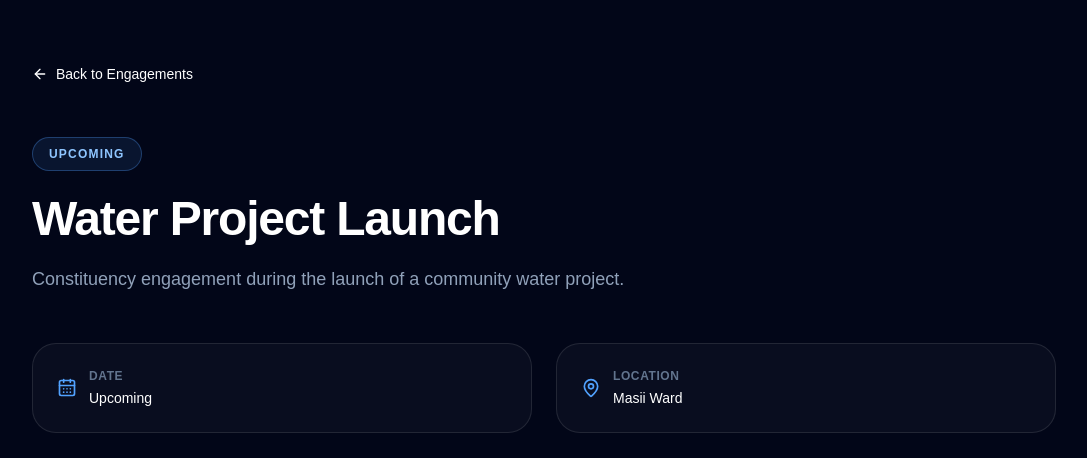
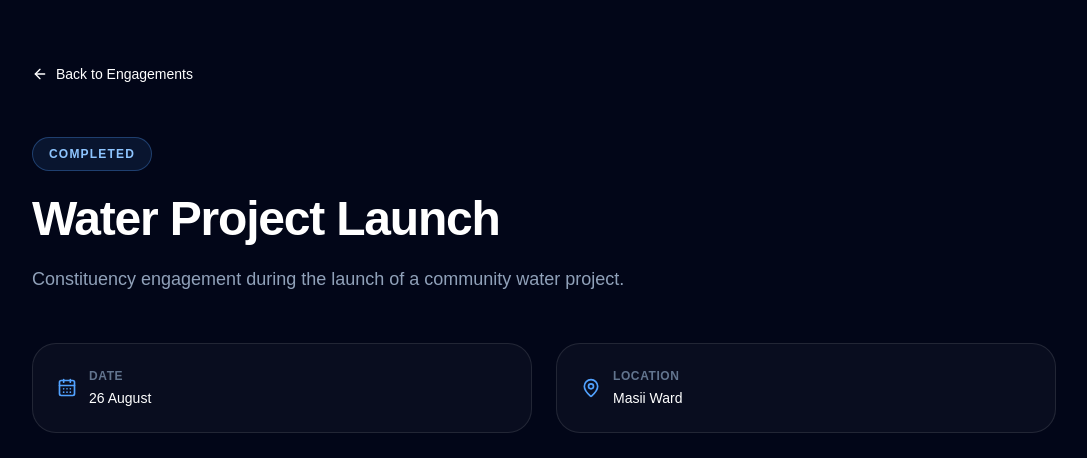
Before and after one commit to Chrisant-gif/mwala-connect, a Next.js app: page /engagements/engagement-001 in a window 1280 px wide. Shown: the top 458 px of the page, without its empty margins (96-1183 px from the left). Built offline with nearby package versions, Linux system fonts and the light colour scheme.

Commit message:
Align engagement data and navigation

```diff
--- a/app/components/Navbar.tsx
+++ b/app/components/Navbar.tsx
@@ -31,7 +31,7 @@ export default function Navbar() {
           <a href="#projects">Projects</a>
           <a href="#money">Public Funds</a>
           <a href="#wards">Wards</a>
-          <a href="#leadership">Leadership</a>
+          <a href="#engagements">Engagements</a>
         </nav>
 
         {/* Desktop CTA */}
@@ -71,8 +71,8 @@ export default function Navbar() {
           Wards
         </a>
 
-        <a href="#leadership" onClick={closeMenu}>
-          Leadership
+        <a href="#engagements" onClick={closeMenu}>
+          Engagements
         </a>
 
         <a
--- a/app/data/engagements.ts
+++ b/app/data/engagements.ts
@@ -5,9 +5,9 @@ export const engagements: Engagement[] = [
     id: "engagement-001",
     title: "Water Project Launch",
     type: "Project Launch",
-    status: "upcoming",
-    date: "Upcoming",
-    time: "To be announced",
+    status: "completed",
+    date: "26 August",
+    time: "10:00 AM",
     location: "Masii Ward",
     ward: "Masii",
     description:
```
